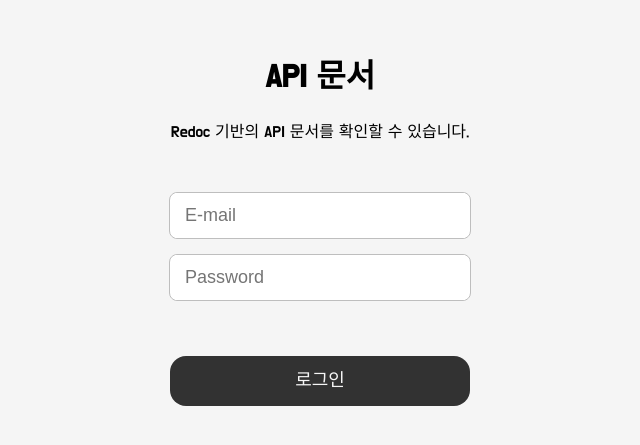
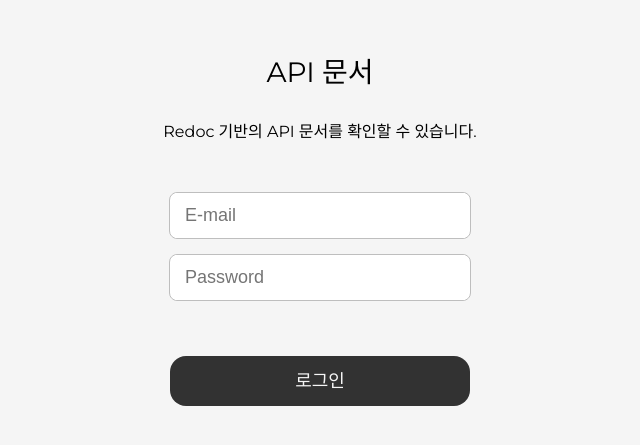
Before and after one commit to miintto/matstagram, a FastAPI app: page /documents in a window 1280 px wide. Shown: the top 445 px of the page, without its empty margins (320-960 px from the left). Run offline with FastAPI, Linux system fonts and the light colour scheme; parts of the project's set-up code (start-up, migrations or seed data) failed here and were passed over.

Commit message:
feat: 문서 디자인 변경

```diff
--- a/app/client/templates/documents.html
+++ b/app/client/templates/documents.html
@@ -1,7 +1,9 @@
 {% extends "base.html" %}
 
 {% block style %}
+<link href="https://fonts.googleapis.com/css?family=Montserrat:400" rel="stylesheet">
 <link type="text/css" href="{{ url_for('static', path='/css/home.css') }}" rel="stylesheet">
+<link type="text/css" href="{{ url_for('static', path='/css/documents.css') }}" rel="stylesheet">
 {% endblock %}
 
 {% block script %}
@@ -9,10 +11,10 @@
 {% endblock %}
 
 {% block content %}
-<div class="content">
+<div class="document-content">
   <div class="content-head">
-    <div class="title">
-      <h1>API 문서</h1>
+    <div class="document-title">
+      <p>API 문서</p>
     </div>
     <div class="description">
       <p>Redoc 기반의 API 문서를 확인할 수 있습니다.</p>
@@ -20,7 +22,7 @@
   </div>
   <div class="login-container">
     <div class="input-section">
-      <input id="input-user-email" class="input-placeholder" type="text" placeholder="E-mail" onkeyup="onkeyupLogin()" name="userEmail">
+      <input id="input-user-email" class="input-placeholder" type="email" placeholder="E-mail" onkeyup="onkeyupLogin()" name="userEmail">
     </div>
     <div class="input-section">
       <input id="input-password" class="input-placeholder" type="password" placeholder="Password" onkeyup="onkeyupLogin()" name="password">
--- a/app/client/templates/index.html
+++ b/app/client/templates/index.html
@@ -20,7 +20,7 @@
   </div>
   <div class="login-container">
     <div class="input-section">
-      <input id="input-user-email" class="input-placeholder" type="text" placeholder="E-mail" onkeyup="onkeyupLogin()" name="userEmail">
+      <input id="input-user-email" class="input-placeholder" type="email" placeholder="E-mail" onkeyup="onkeyupLogin()" name="userEmail">
     </div>
     <div class="input-section">
       <input id="input-password" class="input-placeholder" type="password" placeholder="Password" onkeyup="onkeyupLogin()" name="password">
--- /dev/null
+++ b/static/css/documents.css
@@ -0,0 +1,8 @@
+.document-content {
+  font-family: Montserrat, sans-serif;
+}
+
+.document-title {
+  font-size: 28px;
+  font-weight: 400;
+}
```
